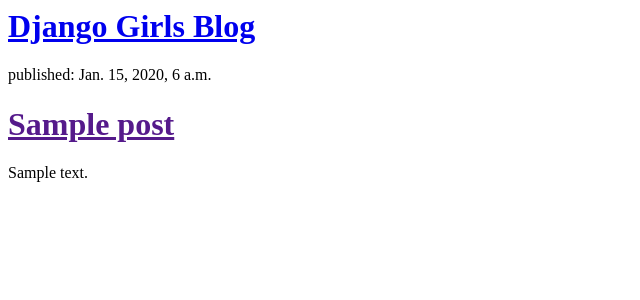
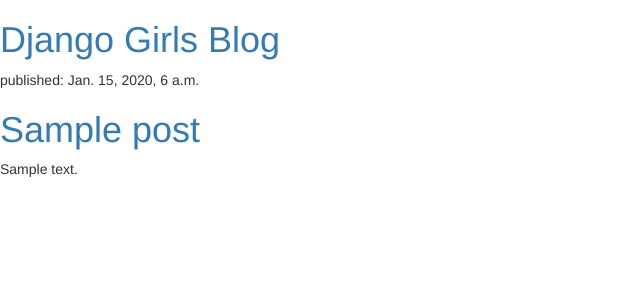
Before and after one commit to solange07/my-first-blog, a Django app: template blog/templates/blog/post_list.html in a window 1280 px wide. Shown: the top 300 px of the page, without its empty margins (0-640 px from the left). Run offline with Django 3.2, Linux system fonts and the light colour scheme; the template is opened without the code that fills it: values that come from a table or form of the project are taken from there, others are empty; tables that the repository leaves empty hold one stand-in row (values such as "Sample post"); some libraries are stand-ins or nearby versions.

Commit message:
Mas cambios

```diff
--- a/blog/templates/blog/post_list.html
+++ b/blog/templates/blog/post_list.html
@@ -1,6 +1,10 @@
+
+{% load staticfiles %}
 <html>
     <head>
         <title>Django Girls blog</title>
+        <link rel="stylesheet" href="//maxcdn.bootstrapcdn.com/bootstrap/3.2.0/css/bootstrap.min.css">
+	<link rel="stylesheet" href="//maxcdn.bootstrapcdn.com/bootstrap/3.2.0/css/bootstrap-theme.min.css">
     </head>
     <body>
     <h1><a href="/">Django Girls Blog</a></h1>
--- /dev/null
+++ b/blog/templates/blog/static/css/blog.css
@@ -0,0 +1,3 @@
+h1 a {
+    color: #FCA205;
+}
```
